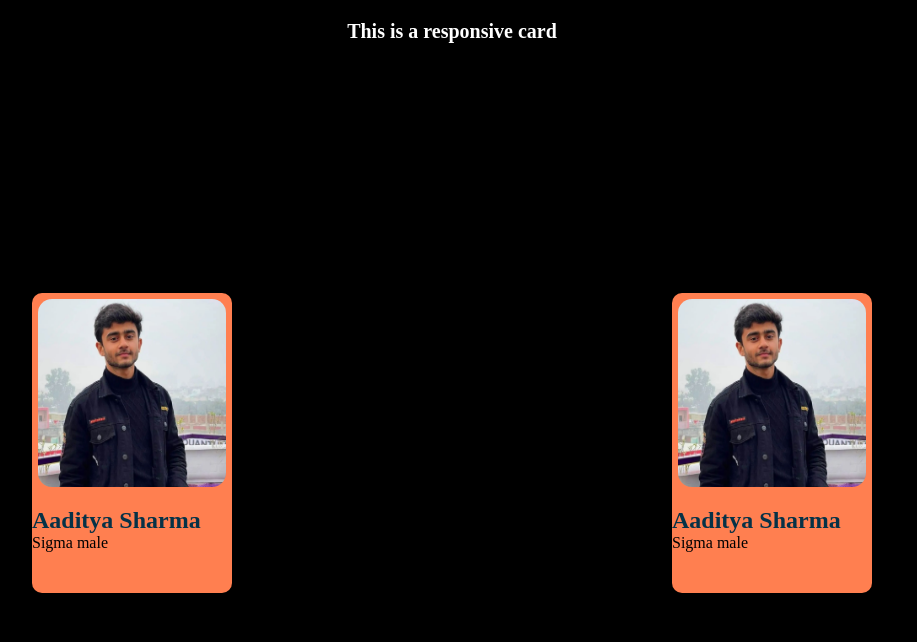
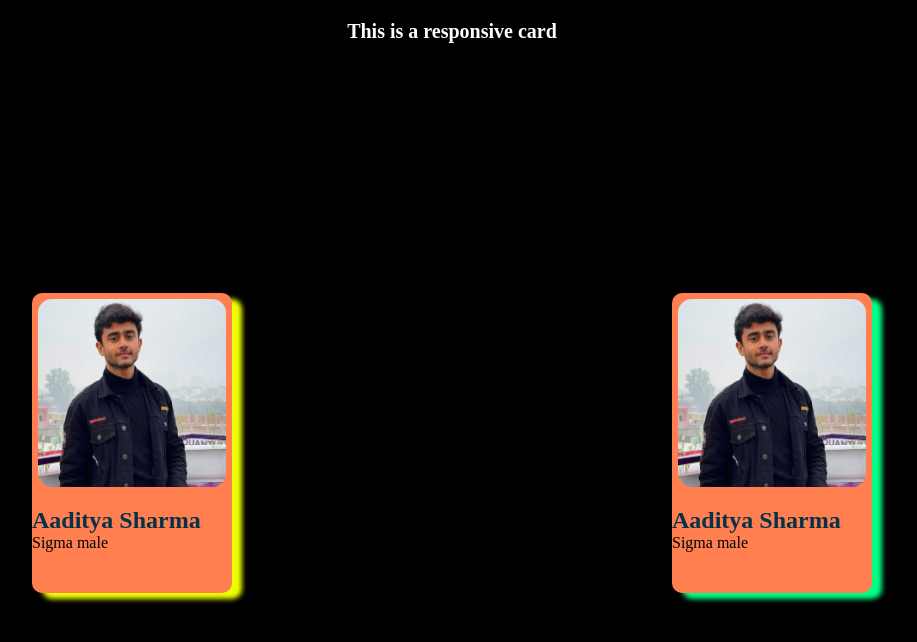
Before and after one commit to aadityasharmax/Cards-in-css, a plain HTML site: page index.html in a window 1280 px wide. Shown: the whole page, without its empty margins (188-1105 px from the left). Drawn offline with Linux system fonts and the light colour scheme.

Commit message:
box-shadow

```diff
--- a/style.css
+++ b/style.css
@@ -35,6 +35,7 @@ h1{
     height: 300px;
     width: 200px;
     border-radius: 10px;
+    box-shadow: 10px 6px 5px rgb(238, 255, 0);
 }
 
 .card_2{
@@ -46,6 +47,7 @@ h1{
     height: 300px;
     width: 200px;
     border-radius: 10px;
+    box-shadow: 10px 6px 5px rgb(0, 255, 132);
 
 }
 
```
